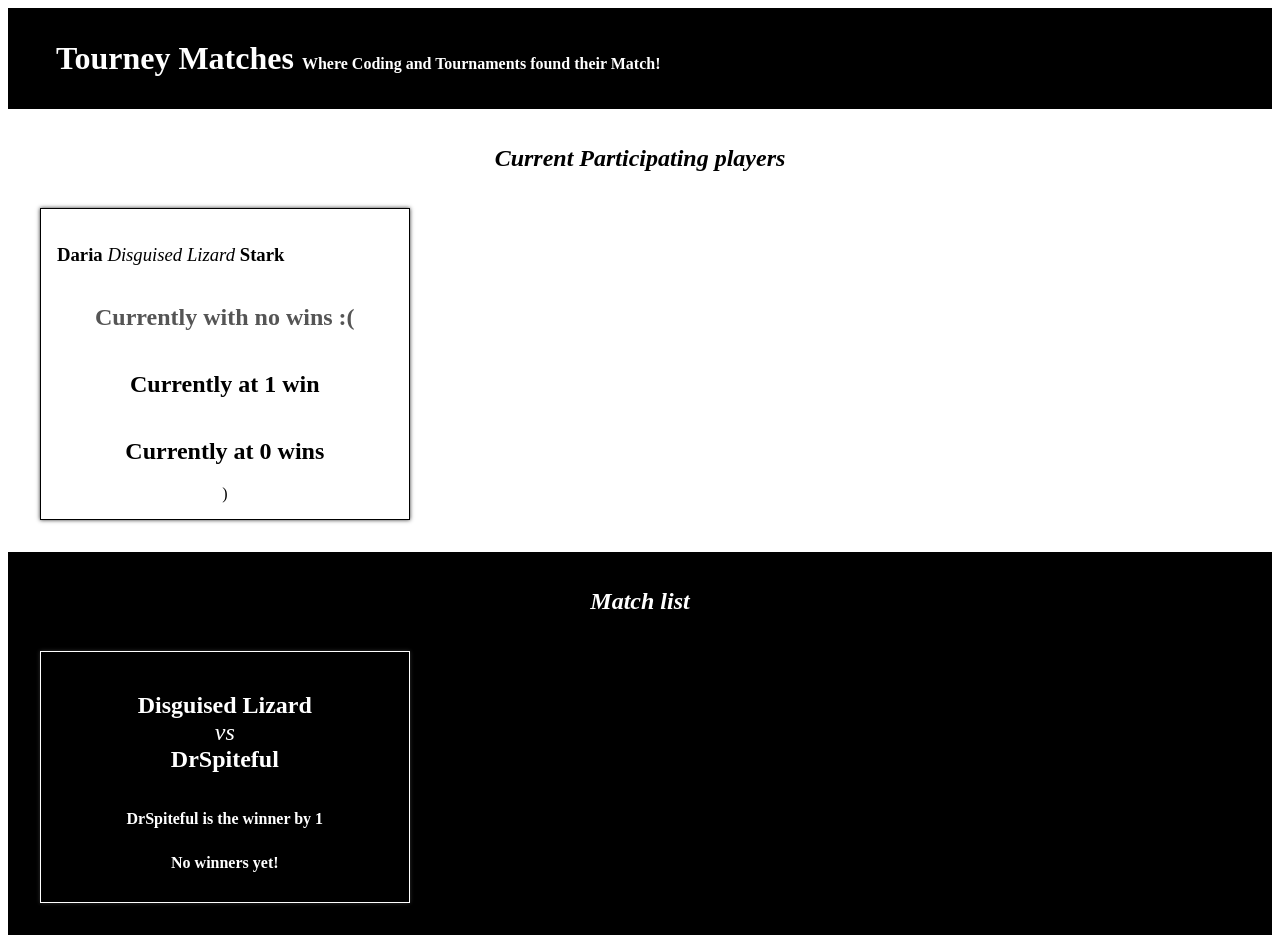
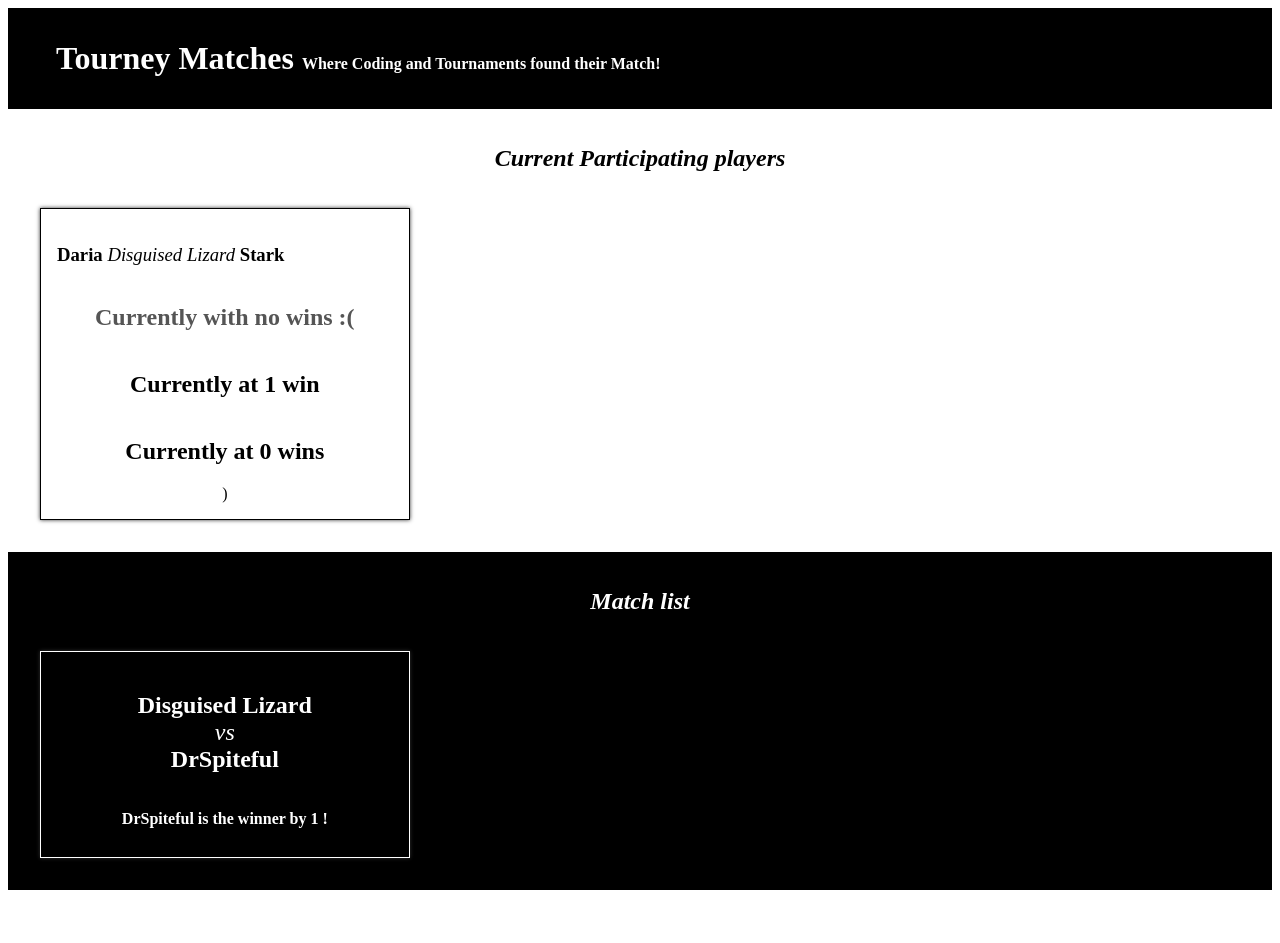
Before and after one commit to mustafa-bhm/tourney-matches, a React (Create React App) app: page / in a window 1280 px wide. After the commit the page ends 898 px from the top, so only its background shows below. Built offline with nearby package versions, Linux system fonts and the light colour scheme.

Commit message:
conditional rendering Match component

```diff
--- a/src/components/Match.js
+++ b/src/components/Match.js
@@ -1,3 +1,46 @@
+// function Match(props) {
+//   if (props.winner) {
+//     return (
+//       <article className="Match">
+//         <h1>
+//           {props.players[0]} <span>vs</span> {props.players[1]}
+//         </h1>
+//         {/* To be shown when there is a winner */}
+
+//         <h2>
+//           {props.winner} is the winner by {props.scoreDifference}
+//         </h2>
+//       </article>
+//     );
+//   } else {
+//     return (
+//       <article className="Match">
+//         <h1>
+//           {props.players[0]} <span>vs</span> {props.players[1]}
+//         </h1>
+
+//         {/* To be shown when there is no winner */}
+//         <h2>No winners yet!</h2>
+//       </article>
+//     );
+//   }
+
+//   // return (
+//   //   <article className="Match">
+//   //     <h1>
+//   //       {props.players[0]} <span>vs</span> {props.players[1]}
+//   //     </h1>
+//   //     {/* To be shown when there is a winner */}
+
+//   //     <h2>
+//   //       {props.winner} is the winner by {props.scoreDifference}
+//   //     </h2>
+//   //     {/* To be shown when there is no winner */}
+//   //     <h2>No winners yet!</h2>
+//   //   </article>
+//   // );
+// }
+
 function Match(props) {
   return (
     <article className="Match">
@@ -5,12 +48,15 @@ function Match(props) {
         {props.players[0]} <span>vs</span> {props.players[1]}
       </h1>
       {/* To be shown when there is a winner */}
+      {props.winner ? (
+        <h2>
+          {props.winner} is the winner by {props.scoreDifference} !
+        </h2>
+      ) : (
+        <h2>No winners yet!</h2>
+      )}
 
-      <h2>
-        {props.winner} is the winner by {props.scoreDifference}
-      </h2>
       {/* To be shown when there is no winner */}
-      <h2>No winners yet!</h2>
     </article>
   );
 }
```
